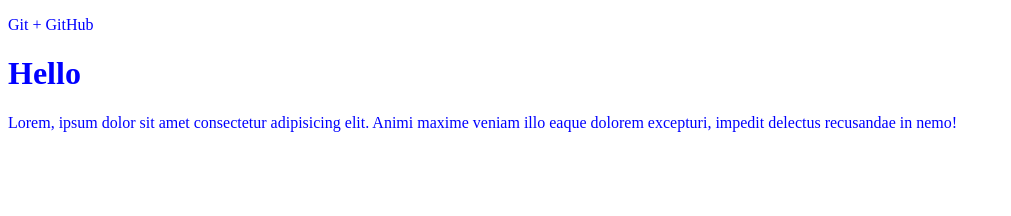
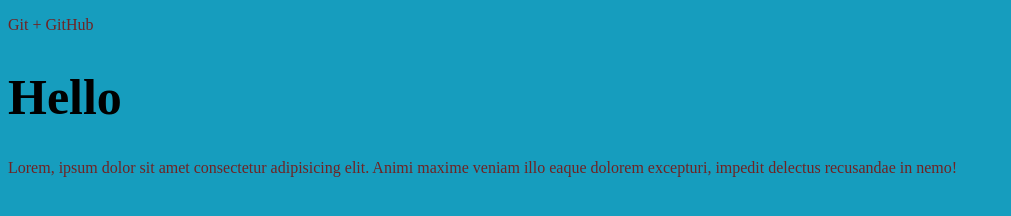
Before and after one commit to AndrewGapon/gitTest, a plain HTML site: page index.html in a window 1280 px wide. Shown: the whole page, without its empty margins (0-1011 px from the left). Drawn offline with Linux system fonts and the light colour scheme.

Commit message:
Our first changes

```diff
--- a/css/main.css
+++ b/css/main.css
@@ -1,3 +1,11 @@
 body{
-    color: blue
+    background-color: #169dbe;
 }
+
+p{
+    color: #702323;
+}
+
+h1{
+    font-size: 50px;
+}
```
